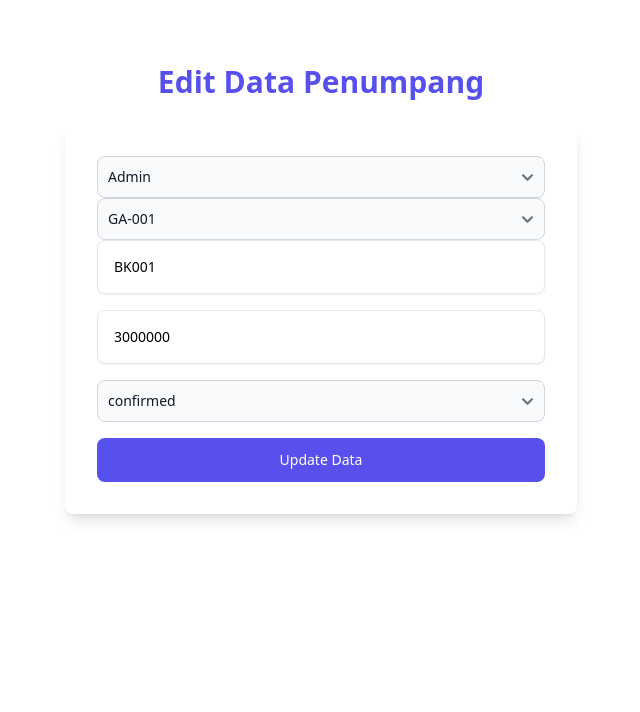
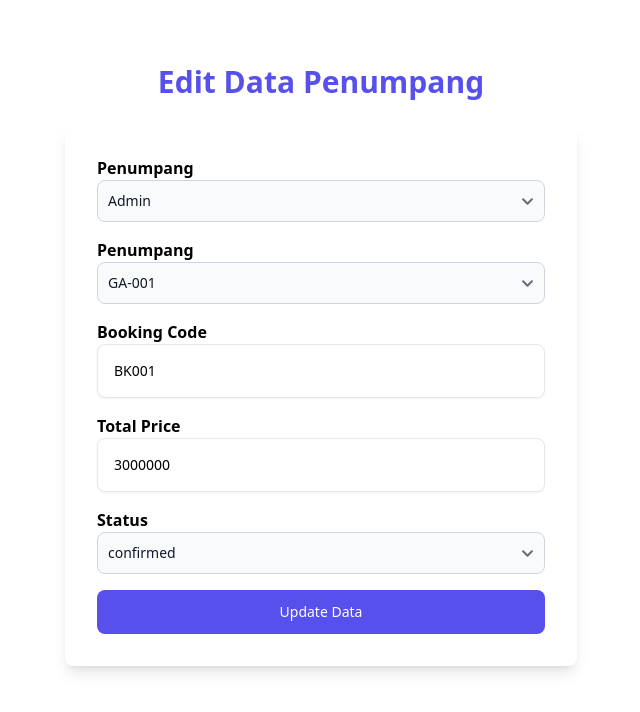
Before and after one commit to Ramdanii19/TiketinAja, a PHP site: page /admin/booking/edit.php?id=3 in a window 1280 px wide. Shown: the top 712 px of the page, without its empty margins (319-959 px from the left). Run offline with PHP 8.4, Linux system fonts and the light colour scheme; data comes from the database, SQL or seed files in the repository.

Commit message:
style: finish booking

```diff
--- a/src/assets/css/output.css
+++ b/src/assets/css/output.css
@@ -1217,6 +1217,10 @@ input:checked + .toggle-bg {
   margin-top: 1.5rem;
 }
 
+.mb-3 {
+  margin-bottom: 0.75rem;
+}
+
 .block {
   display: block;
 }
--- a/src/views/admin/booking/edit.php
+++ b/src/views/admin/booking/edit.php
@@ -34,44 +34,47 @@ $resultPesawat = mysqli_query($conn, $queryPesawat);
                 class="w-full rounded-lg border-gray-200 p-4 pe-12 text-sm shadow-sm"
                 value="<?php echo $dataBookings[0]?>" hidden
               />
-          <label for="name" class="sr-only">Penumpang</label>
-          <div class="relative">
+          <label for="name" class="font-semibold">Penumpang</label>
+          <div class="relative mb-4">
             <select id="name" name="name" class="bg-gray-50 border border-gray-300 text-gray-900 text-sm rounded-lg focus:ring-primary-500 focus:border-primary-500 block w-full p-2.5 dark:bg-gray-600 dark:border-gray-500 dark:placeholder-gray-400 dark:text-white dark:focus:ring-primary-500 dark:focus:border-primary-500">
               <?php while ($dataUser = mysqli_fetch_assoc($resultUser)) { ?>
                 <option value="<?php echo $dataUser['id']; ?>"><?php echo $dataUser['name']; ?></option>
               <?php } ?>
             </select>
           </div>
-          <div class="relative">
+          <label for="name" class="font-semibold">Penumpang</label>
+          <div class="relative mb-4">
             <select id="nomor_penerbangan" name="nomor_penerbangan" class="bg-gray-50 border border-gray-300 text-gray-900 text-sm rounded-lg focus:ring-primary-500 focus:border-primary-500 block w-full p-2.5 dark:bg-gray-600 dark:border-gray-500 dark:placeholder-gray-400 dark:text-white dark:focus:ring-primary-500 dark:focus:border-primary-500">
               <?php while ($dataPesawat = mysqli_fetch_assoc($resultPesawat)) { ?>
                 <option value="<?php echo $dataPesawat['id']; ?>"><?php echo $dataPesawat['nomor_penerbangan']; ?></option>
               <?php } ?>
             </select>
           </div>
-          <label for="booking_code" class="sr-only">Booking Code</label>
+          <label for="booking_code" class="font-semibold">Booking Code</label>
           <div class="relative">
             <input
               type="text"
               name="booking_code"
               class="w-full rounded-lg border-gray-200 p-4 pe-12 text-sm shadow-sm"
               value="<?php echo $dataBookings[3]?>"
+              required=""
             />
           </div>
         </div>
         <div>
-          <label for="total_price" class="sr-only">Total Price</label>
+          <label for="total_price" class="font-semibold">Total Price</label>
           <div class="relative">
             <input
               type="text"
               name="total_price"
               class="w-full rounded-lg border-gray-200 p-4 pe-12 text-sm shadow-sm"
               value="<?php echo $dataBookings[5]?>"
+              required=""
             />
           </div>
         </div>
         <div>
-          <label for="passport" class="sr-only">Status</label>
+          <label for="passport" class="font-semibold">Status</label>
           <div class="relative">
           <select id="status" name="status" class="bg-gray-50 border border-gray-300 text-gray-900 text-sm rounded-lg focus:ring-primary-500 focus:border-primary-500 block w-full p-2.5 dark:bg-gray-600 dark:border-gray-500 dark:placeholder-gray-400 dark:text-white dark:focus:ring-primary-500 dark:focus:border-primary-500">
                 <option value="<?php echo $dataBookings[6]?>"><?php echo $dataBookings[6]?></option>
--- a/src/views/admin/user/dashboard.php
+++ b/src/views/admin/user/dashboard.php
@@ -198,8 +198,8 @@ $count = mysqli_num_rows($result);
                             </div>
                             <div class="col-span-2">
                                 <label for="role" class="block mb-2 text-sm font-medium text-gray-900 dark:text-white">Role</label>
-                                <select id="role" name="role" class="bg-gray-50 border border-gray-300 text-gray-900 text-sm rounded-lg focus:ring-primary-500 focus:border-primary-500 block w-full p-2.5 dark:bg-gray-600 dark:border-gray-500 dark:placeholder-gray-400 dark:text-white dark:focus:ring-primary-500 dark:focus:border-primary-500">
-                                    <option selected="">Select role</option>
+                                <select id="role" name="role" class="bg-gray-50 border border-gray-300 text-gray-900 text-sm rounded-lg focus:ring-primary-500 focus:border-primary-500 block w-full p-2.5 dark:bg-gray-600 dark:border-gray-500 dark:placeholder-gray-400 dark:text-white dark:focus:ring-primary-500 dark:focus:border-primary-500" required="">
+                                    <option value="user">Select role</option>
                                     <option value="user">User</option>
                                     <option value="admin">Admin</option>
                                 </select>
--- a/src/views/admin/user/edit.php
+++ b/src/views/admin/user/edit.php
@@ -35,6 +35,7 @@ $dataUser = mysqli_fetch_array($resultUser);
               name="name"
               class="w-full rounded-lg border-gray-200 p-4 pe-12 text-sm shadow-sm"
               value="<?php echo $dataUser[1]?>"
+              required=""
             />
           </div>
         </div>
@@ -46,6 +47,7 @@ $dataUser = mysqli_fetch_array($resultUser);
               name="email"
               class="w-full rounded-lg border-gray-200 p-4 pe-12 text-sm shadow-sm"
               value="<?php echo $dataUser[2]?>"
+              required=""
             />
           </div>
         </div>
@@ -57,6 +59,7 @@ $dataUser = mysqli_fetch_array($resultUser);
               name="password"
               class="w-full rounded-lg border-gray-200 p-4 pe-12 text-sm shadow-sm"
               value="<?php echo $dataUser[3]?>"
+              required=""
             />
           </div>
         </div>
```
Also changed, not shown: src/views/admin/booking/dashboard.php (+5 -5 lines), src/views/admin/pesawat/edit.php (+8 -0 lines).
